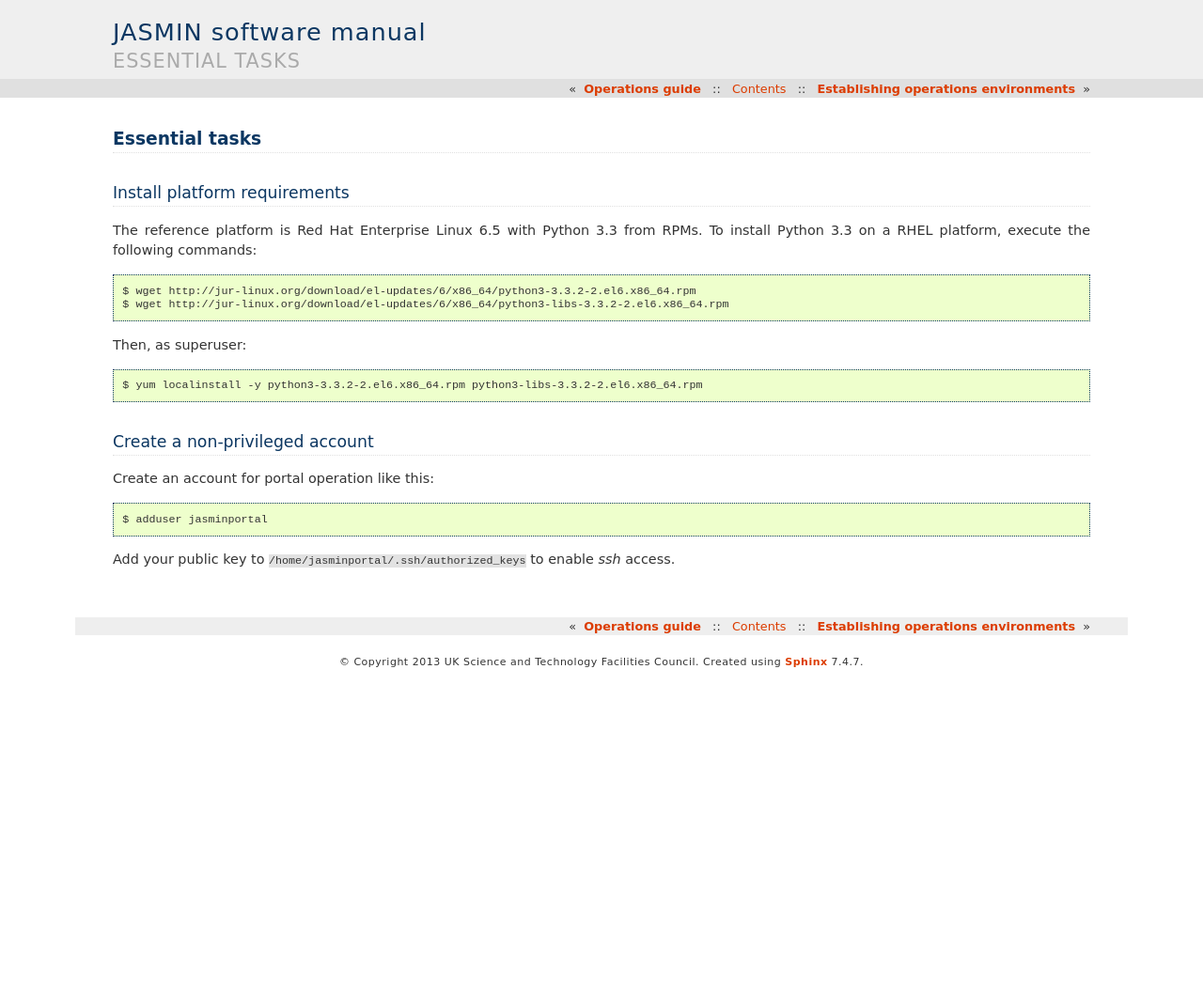
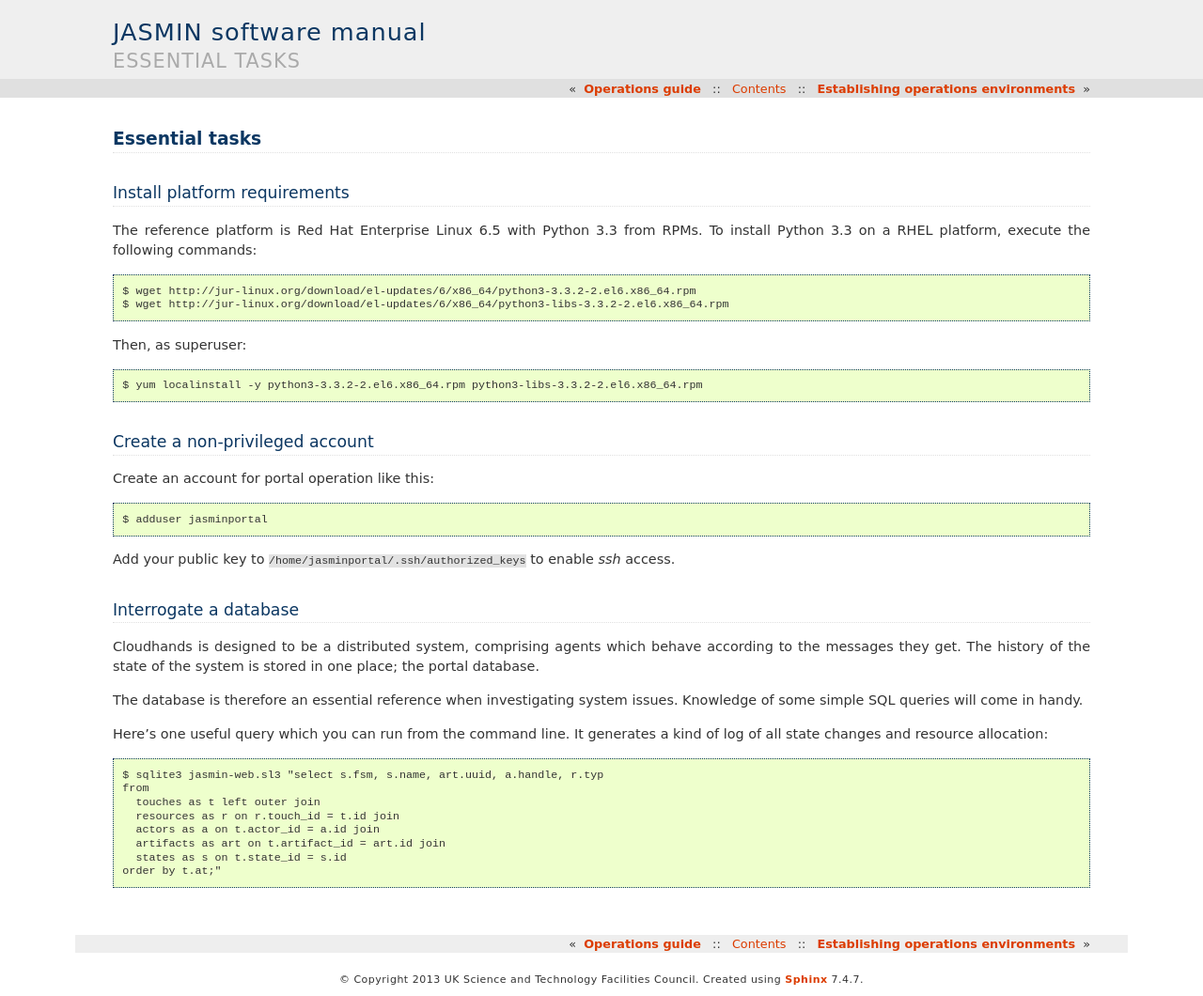
Before and after one commit to cedadev/cloudhands-ops, a Sphinx documentation site: the page built from cloudhands/ops/doc/ops-common.rst, in a window 1280 px wide. Shown: the whole page at 94% size. Built offline with Sphinx 7.4.7, drawn with Linux system fonts in a browser that asks for light colours; before the commit the page ends 900 px from its top, so only the background shows below that.

Commit message:
Minor addition to handbook. Fixed unittest failure caused by lack of item ordering.

```diff
--- a/cloudhands/ops/doc/ops-common.rst
+++ b/cloudhands/ops/doc/ops-common.rst
@@ -30,3 +30,25 @@ Create an account for portal operation like this::
 
 Add your public key to ``/home/jasminportal/.ssh/authorized_keys`` to enable
 `ssh` access.
+
+Interrogate a database
+~~~~~~~~~~~~~~~~~~~~~~
+
+Cloudhands is designed to be a distributed system, comprising agents which
+behave according to the messages they get. The history of the state of the
+system is stored in one place; the portal database.
+
+The database is therefore an essential reference when investigating system
+issues. Knowledge of some simple SQL queries will come in handy.
+
+Here's one useful query which you can run from the command line. It generates a
+kind of log of all state changes and resource allocation::
+
+    $ sqlite3 jasmin-web.sl3 "select s.fsm, s.name, art.uuid, a.handle, r.typ
+    from
+      touches as t left outer join
+      resources as r on r.touch_id = t.id join
+      actors as a on t.actor_id = a.id join
+      artifacts as art on t.artifact_id = art.id join
+      states as s on t.state_id = s.id
+    order by t.at;"
```
Also changed, not shown: 1 other file.
